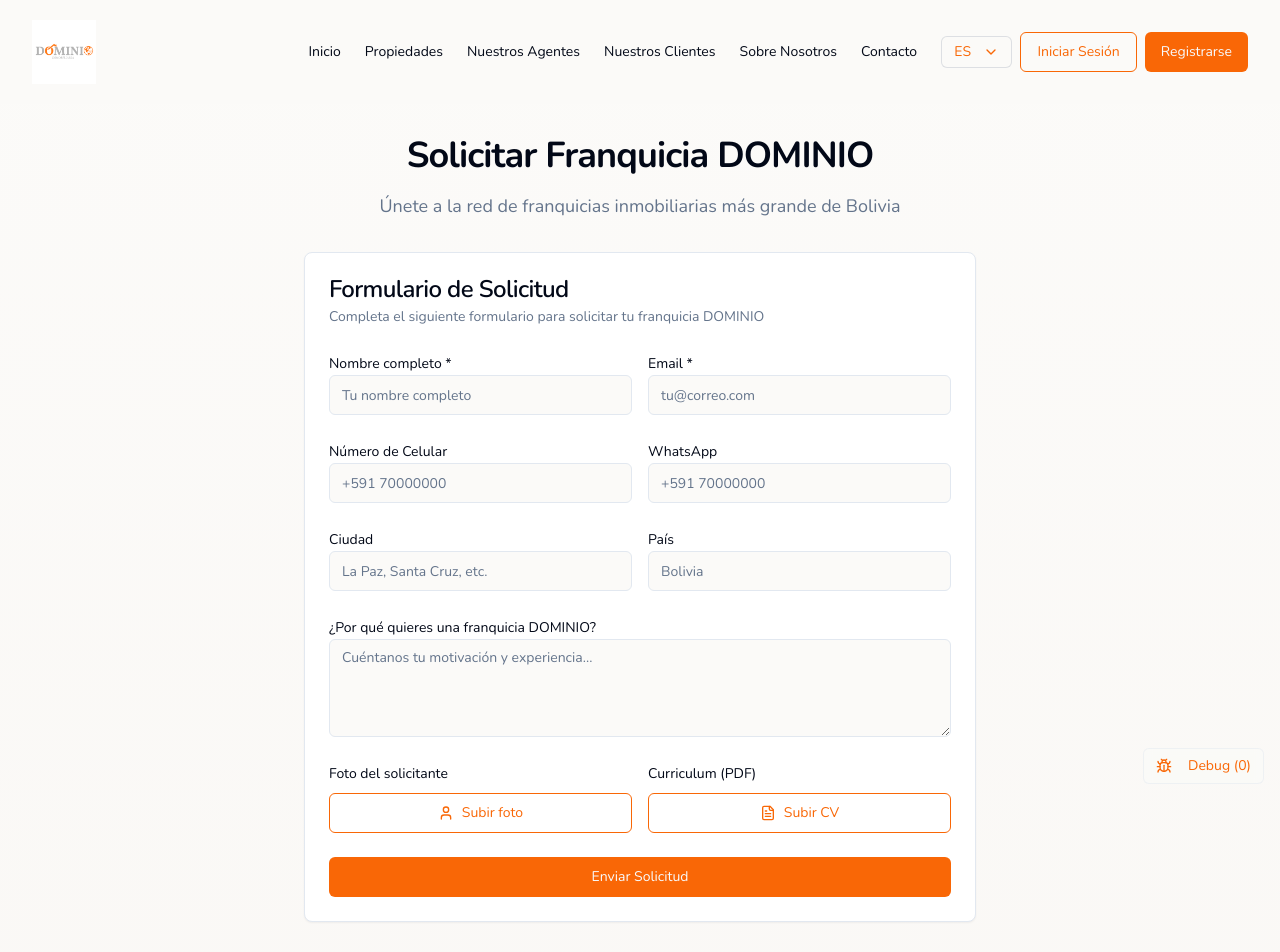
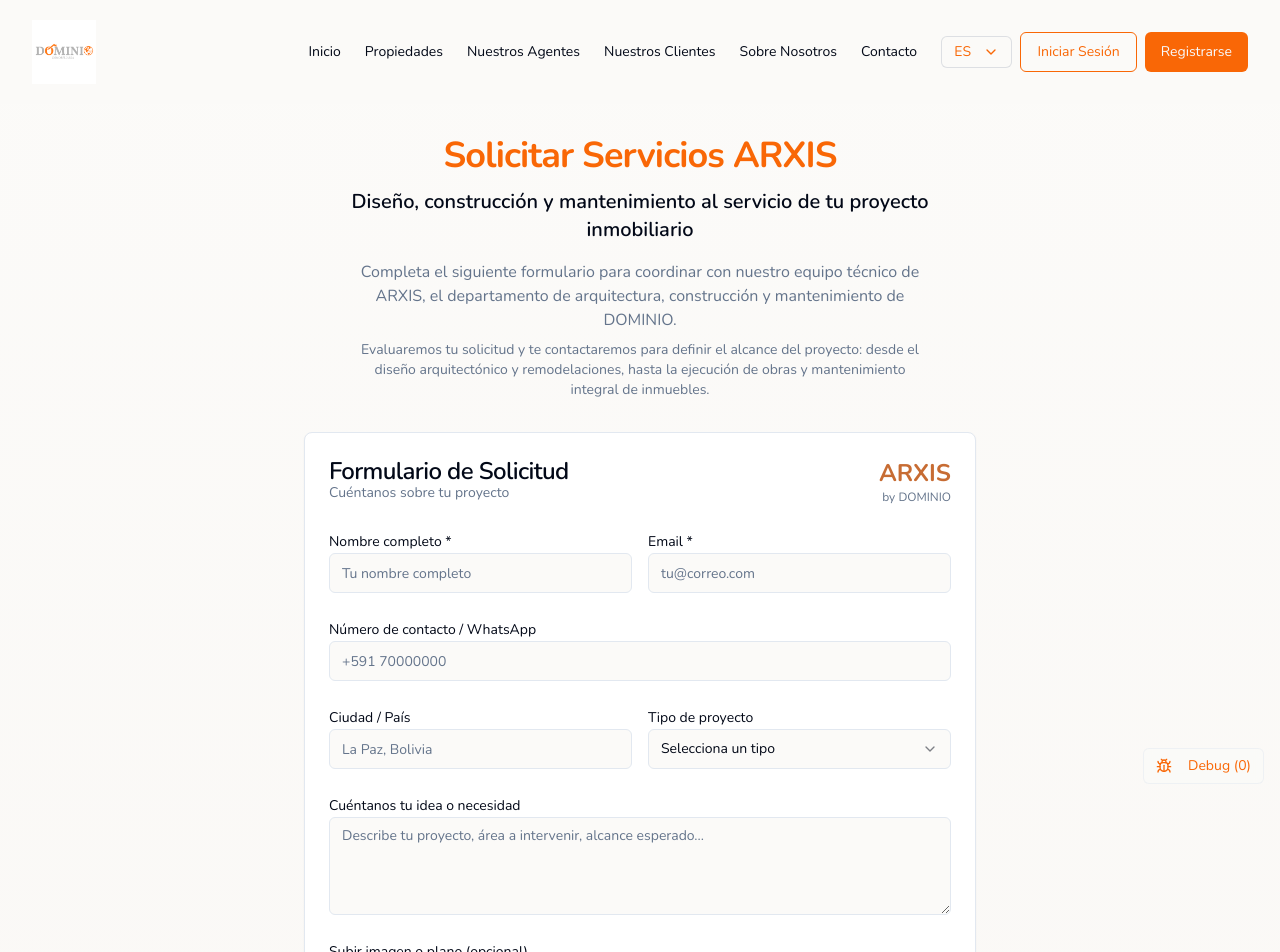
Before and after one commit to VIERNES-8020/domino-auth-foundation, a React (Vite) app: page /solicitar-franquicia in a window 1280 px wide. Shown: the top 952 px of the page. Built offline with nearby package versions, Linux system fonts and the light colour scheme.

Commit message:
Update franchise join page

```diff
--- a/src/pages/FranchiseApplicationPage.tsx
+++ b/src/pages/FranchiseApplicationPage.tsx
@@ -4,9 +4,10 @@ import { Card, CardContent, CardDescription, CardHeader, CardTitle } from "@/com
 import { Input } from "@/components/ui/input";
 import { Label } from "@/components/ui/label";
 import { Textarea } from "@/components/ui/textarea";
+import { Select, SelectContent, SelectItem, SelectTrigger, SelectValue } from "@/components/ui/select";
 import { toast } from "sonner";
 import { supabase } from "@/integrations/supabase/client";
-import { Upload, FileText, User } from "lucide-react";
+import { FileImage } from "lucide-react";
 import { useEffect } from "react";
 import { SuccessConfirmationModal } from "@/components/SuccessConfirmationModal";
 import { convertImageToJPG } from "@/utils/imageConverter";
@@ -42,22 +43,20 @@ function usePageSEO(options: { title: string; description: string; canonicalPath
 
 export default function FranchiseApplicationPage() {
   usePageSEO({
-    title: "Solicitar Franquicia | DOMINIO Inmobiliaria",
-    description: "Únete a la red de franquicias inmobiliarias más grande de Bolivia. Solicita tu franquicia DOMINIO hoy.",
+    title: "Solicitar Servicios ARXIS | DOMINIO Inmobiliaria",
+    description: "Diseño, construcción y mantenimiento al servicio de tu proyecto inmobiliario. Contacta con nuestro equipo técnico ARXIS.",
     canonicalPath: "/solicitar-franquicia",
   });
 
   const [loading, setLoading] = useState(false);
   const [showSuccessModal, setShowSuccessModal] = useState(false);
-  const [photoFile, setPhotoFile] = useState<File | null>(null);
-  const [cvFile, setCvFile] = useState<File | null>(null);
+  const [imageFile, setImageFile] = useState<File | null>(null);
   const [formData, setFormData] = useState({
     fullName: "",
     email: "",
     phone: "",
-    whatsapp: "",
     city: "",
-    country: "",
+    projectType: "",
     message: ""
   });
 
@@ -70,14 +69,12 @@ export default function FranchiseApplicationPage() {
     try {
       let fileToUpload = file;
 
-      // Convert image to JPG if it's an image
       if (isImage && file.type.startsWith('image/')) {
         try {
-          fileToUpload = await convertImageToJPG(file, 800, 600, 0.85);
+          fileToUpload = await convertImageToJPG(file, 1200, 900, 0.9);
           console.log('Image converted to JPG successfully');
         } catch (conversionError) {
           console.error('Failed to convert image, using original:', conversionError);
-          // Continue with original file if conversion fails
         }
       }
 
@@ -106,61 +103,44 @@ export default function FranchiseApplicationPage() {
     setLoading(true);
 
     try {
-      let photoUrl = null;
-      let cvUrl = null;
+      let imageUrl = null;
 
-      // Upload photo if provided
-      if (photoFile) {
-        photoUrl = await uploadFile(photoFile, 'photos', true);
-        if (!photoUrl) {
-          toast.error("Error al subir la foto. Inténtalo de nuevo.");
+      if (imageFile) {
+        imageUrl = await uploadFile(imageFile, 'arxis-projects', true);
+        if (!imageUrl) {
+          toast.error("Error al subir la imagen. Inténtalo de nuevo.");
           setLoading(false);
           return;
         }
       }
 
-      // Upload CV if provided
-      if (cvFile) {
-        cvUrl = await uploadFile(cvFile, 'cvs', false);
-        if (!cvUrl) {
-          toast.error("Error al subir el curriculum. Inténtalo de nuevo.");
-          setLoading(false);
-          return;
-        }
-      }
-
-      // Save application to database
       const { error } = await supabase
         .from('franchise_applications')
         .insert({
           full_name: formData.fullName,
           email: formData.email,
           phone: formData.phone,
-          whatsapp: formData.whatsapp,
+          whatsapp: formData.phone,
           city: formData.city,
-          country: formData.country,
+          country: formData.projectType,
           message: formData.message,
-          photo_url: photoUrl,
-          cv_url: cvUrl
+          photo_url: imageUrl,
+          cv_url: null
         });
 
       if (error) throw error;
 
-      // Show success modal instead of toast
       setShowSuccessModal(true);
 
-      // Reset form
       setFormData({
         fullName: "",
         email: "",
         phone: "",
-        whatsapp: "",
         city: "",
-        country: "",
+        projectType: "",
         message: ""
       });
-      setPhotoFile(null);
-      setCvFile(null);
+      setImageFile(null);
 
     } catch (error: any) {
       console.error('Error submitting application:', error);
@@ -175,18 +155,32 @@ export default function FranchiseApplicationPage() {
       <main className="container mx-auto py-8 px-4">
         <div className="max-w-2xl mx-auto">
           <div className="text-center mb-8">
-            <h1 className="text-4xl font-bold tracking-tight">Solicitar Franquicia DOMINIO</h1>
-            <p className="mt-4 text-lg text-muted-foreground">
-              Únete a la red de franquicias inmobiliarias más grande de Bolivia
+            <h1 className="text-4xl font-bold tracking-tight" style={{ color: "hsl(24 95% 50%)" }}>Solicitar Servicios ARXIS</h1>
+            <p className="mt-3 text-xl font-semibold text-foreground">
+              Diseño, construcción y mantenimiento al servicio de tu proyecto inmobiliario
+            </p>
+            <p className="mt-4 text-base text-muted-foreground max-w-xl mx-auto">
+              Completa el siguiente formulario para coordinar con nuestro equipo técnico de ARXIS, el departamento de arquitectura, construcción y mantenimiento de DOMINIO.
+            </p>
+            <p className="mt-2 text-sm text-muted-foreground max-w-xl mx-auto">
+              Evaluaremos tu solicitud y te contactaremos para definir el alcance del proyecto: desde el diseño arquitectónico y remodelaciones, hasta la ejecución de obras y mantenimiento integral de inmuebles.
             </p>
           </div>
 
           <Card>
             <CardHeader>
+              <div className="flex items-center justify-between">
+                <div>
                   <CardTitle>Formulario de Solicitud</CardTitle>
                   <CardDescription>
-                Completa el siguiente formulario para solicitar tu franquicia DOMINIO
+                    Cuéntanos sobre tu proyecto
                   </CardDescription>
+                </div>
+                <div className="text-right">
+                  <span className="text-2xl font-bold" style={{ color: "#C76C33" }}>ARXIS</span>
+                  <p className="text-xs text-muted-foreground">by DOMINIO</p>
+                </div>
+              </div>
             </CardHeader>
             <CardContent>
               <form onSubmit={handleSubmit} className="space-y-6">
@@ -216,9 +210,8 @@ export default function FranchiseApplicationPage() {
                   </div>
                 </div>
 
-                <div className="grid grid-cols-1 md:grid-cols-2 gap-4">
                 <div>
-                    <Label htmlFor="phone">Número de Celular</Label>
+                  <Label htmlFor="phone">Número de contacto / WhatsApp</Label>
                   <Input
                     id="phone"
                     name="phone"
@@ -227,99 +220,80 @@ export default function FranchiseApplicationPage() {
                     placeholder="+591 70000000"
                   />
                 </div>
-                  <div>
-                    <Label htmlFor="whatsapp">WhatsApp</Label>
-                    <Input
-                      id="whatsapp"
-                      name="whatsapp"
-                      value={formData.whatsapp}
-                      onChange={handleInputChange}
-                      placeholder="+591 70000000"
-                    />
-                  </div>
-                </div>
 
                 <div className="grid grid-cols-1 md:grid-cols-2 gap-4">
                   <div>
-                    <Label htmlFor="city">Ciudad</Label>
+                    <Label htmlFor="city">Ciudad / País</Label>
                     <Input
                       id="city"
                       name="city"
                       value={formData.city}
                       onChange={handleInputChange}
-                      placeholder="La Paz, Santa Cruz, etc."
+                      placeholder="La Paz, Bolivia"
                     />
                   </div>
                   <div>
-                    <Label htmlFor="country">País</Label>
-                    <Input
-                      id="country"
-                      name="country"
-                      value={formData.country}
-                      onChange={handleInputChange}
-                      placeholder="Bolivia"
-                    />
+                    <Label htmlFor="projectType">Tipo de proyecto</Label>
+                    <Select
+                      value={formData.projectType}
+                      onValueChange={(value) => setFormData(prev => ({ ...prev, projectType: value }))}
+                    >
+                      <SelectTrigger id="projectType">
+                        <SelectValue placeholder="Selecciona un tipo" />
+                      </SelectTrigger>
+                      <SelectContent>
+                        <SelectItem value="nuevo">Nuevo</SelectItem>
+                        <SelectItem value="remodelacion">Remodelación</SelectItem>
+                        <SelectItem value="mantenimiento">Mantenimiento</SelectItem>
+                        <SelectItem value="asesoria">Asesoría técnica</SelectItem>
+                      </SelectContent>
+                    </Select>
                   </div>
                 </div>
 
                 <div>
-                  <Label htmlFor="message">¿Por qué quieres una franquicia DOMINIO?</Label>
+                  <Label htmlFor="message">Cuéntanos tu idea o necesidad</Label>
                   <Textarea
                     id="message"
                     name="message"
                     value={formData.message}
                     onChange={handleInputChange}
-                    placeholder="Cuéntanos tu motivación y experiencia..."
+                    placeholder="Describe tu proyecto, área a intervenir, alcance esperado..."
                     rows={4}
                   />
                 </div>
 
-                <div className="grid grid-cols-1 md:grid-cols-2 gap-4">
                 <div>
-                    <Label htmlFor="photo">Foto del solicitante</Label>
+                  <Label htmlFor="image">Subir imagen o plano (opcional)</Label>
+                  <p className="text-sm text-muted-foreground mb-2">
+                    Adjunta una foto o plano del área a intervenir
+                  </p>
                   <div className="mt-2">
                     <input
-                        id="photo"
+                      id="image"
                       type="file"
                       accept="image/*"
-                        onChange={(e) => setPhotoFile(e.target.files?.[0] || null)}
+                      onChange={(e) => setImageFile(e.target.files?.[0] || null)}
                       className="hidden"
                     />
                     <Button
                       type="button"
                       variant="outline"
-                        onClick={() => document.getElementById('photo')?.click()}
+                      onClick={() => document.getElementById('image')?.click()}
                       className="w-full flex items-center gap-2"
                     >
-                        <User className="h-4 w-4" />
-                        {photoFile ? photoFile.name : "Subir foto"}
+                      <FileImage className="h-4 w-4" />
+                      {imageFile ? imageFile.name : "Seleccionar imagen"}
                     </Button>
                   </div>
                 </div>
-                  <div>
-                    <Label htmlFor="cv">Curriculum (PDF)</Label>
-                    <div className="mt-2">
-                      <input
-                        id="cv"
-                        type="file"
-                        accept=".pdf"
-                        onChange={(e) => setCvFile(e.target.files?.[0] || null)}
-                        className="hidden"
-                      />
+
                 <Button
-                        type="button"
-                        variant="outline"
-                        onClick={() => document.getElementById('cv')?.click()}
-                        className="w-full flex items-center gap-2"
+                  type="submit"
+                  className="w-full text-white"
+                  disabled={loading}
+                  style={{ backgroundColor: "#C76C33" }}
                 >
-                        <FileText className="h-4 w-4" />
-                        {cvFile ? cvFile.name : "Subir CV"}
-                      </Button>
-                    </div>
-                  </div>
-                </div>
-
-                <Button type="submit" className="w-full" disabled={loading}>
                   {loading ? "Enviando..." : "Enviar Solicitud"}
                 </Button>
               </form>
@@ -332,8 +306,8 @@ export default function FranchiseApplicationPage() {
         isOpen={showSuccessModal}
         onClose={() => setShowSuccessModal(false)}
         type="message"
-        title="¡Solicitud de Franquicia Enviada!"
-        description="Tu solicitud de franquicia fue enviada exitosamente. Nuestro equipo revisará tu aplicación y te contactará pronto para continuar con el proceso."
+        title="¡Solicitud Enviada Exitosamente!"
+        description="Tu solicitud de servicios ARXIS ha sido recibida. Nuestro equipo técnico revisará los detalles de tu proyecto y te contactará pronto para coordinar una reunión y definir el alcance del trabajo."
       />
     </div>
   );
--- a/src/pages/HomePage.tsx
+++ b/src/pages/HomePage.tsx
@@ -184,7 +184,7 @@ export default function HomePage() {
             </Button>
             <Button size="lg" variant="outline" asChild className="bg-transparent border-white text-white hover:bg-white/10">
               <Link to="/solicitar-franquicia" className="inline-flex items-center gap-2">
-                <span>{t('hero.franchise')}</span>
+                <span>Solicitar servicios ARXIS</span>
                 <ArrowRight className="h-4 w-4" aria-hidden="true" />
               </Link>
             </Button>
```
Lines whose indentation alone changed are shown as unchanged.
